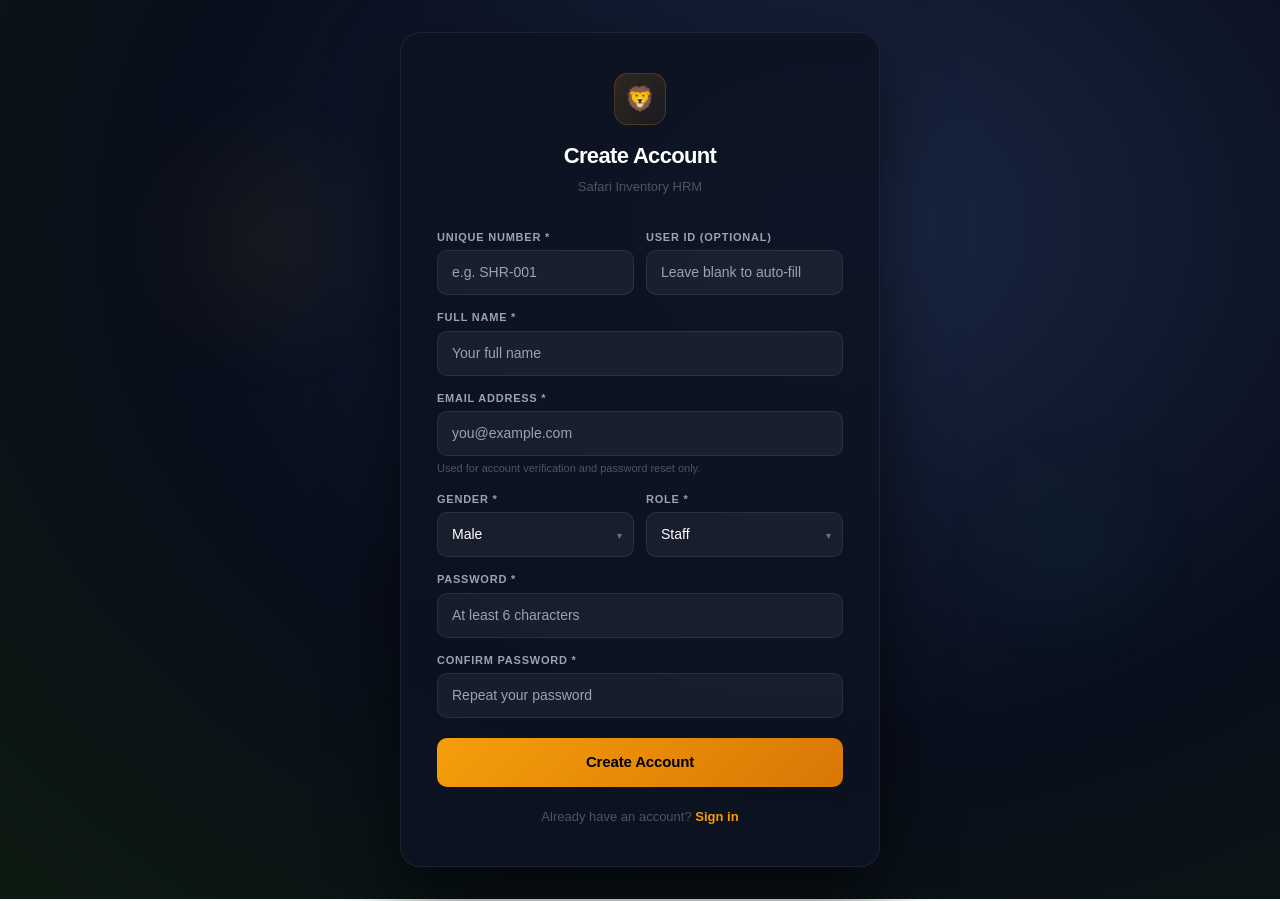
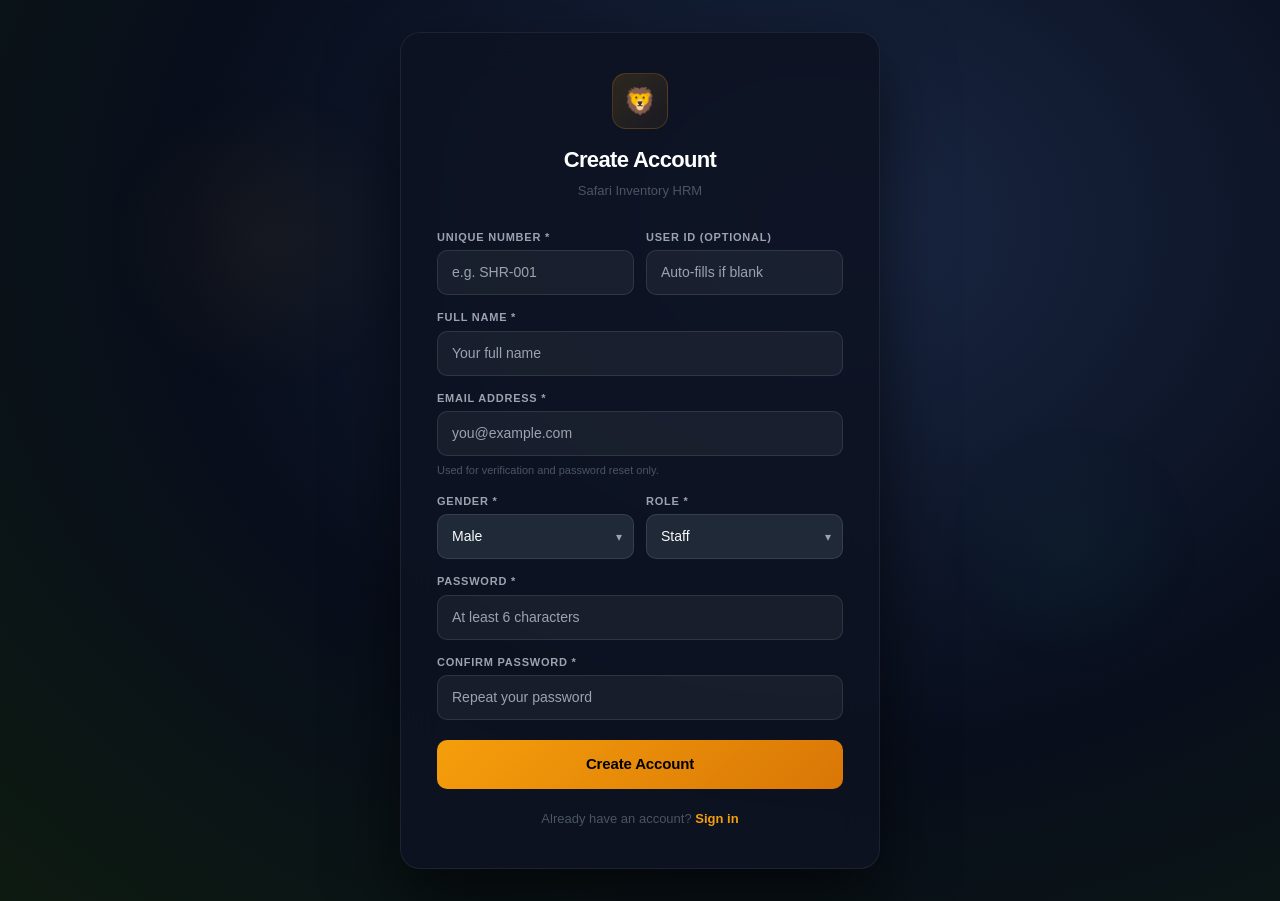
Before and after one commit to simplihan/Safari-Inventory-HRM, a React (Vite) app: page /register in a window 1280 px wide. Built offline with nearby package versions, Linux system fonts and the light colour scheme.

Commit message:
Update Register.jsx

```diff
--- a/src/components/Register.jsx
+++ b/src/components/Register.jsx
@@ -1,51 +1,166 @@
-import { useState } from 'react'
+import { useState, useRef, useCallback, memo } from 'react'
 import { useAuth } from '../contexts/AuthContext'
 import { Link, useNavigate } from 'react-router-dom'
 import toast from 'react-hot-toast'
 
-const ROLES = ['Staff', 'Manager', 'Admin']
+// ---------- Static helpers (no re‑creation) ----------
+const Label = ({ children }) => (
+  <label style={{
+    color: '#9CA3AF', fontSize: 11, fontWeight: 600, display: 'block',
+    marginBottom: 5, textTransform: 'uppercase', letterSpacing: '0.07em',
+  }}>{children}</label>
+)
 
-export default function Register() {
+const ROLES   = ['Staff', 'Manager', 'Admin']
+const GENDERS = ['Male', 'Female', 'Other']
+
+// ---------- Memoised Input for stability ----------
+const MemoInput = memo(({ label, type, name, placeholder, required, refObj, onBlur, error }) => (
+  <div>
+    <Label>{label} {required && '*'}</Label>
+    <input
+      type={type}
+      name={name}
+      placeholder={placeholder}
+      ref={refObj}
+      onBlur={onBlur}
+      defaultValue=""  // uncontrolled – no re‑render on keystroke
+      style={{
+        background: 'rgba(255,255,255,0.05)',
+        border: `1px solid ${error ? 'rgba(239,68,68,0.6)' : 'rgba(255,255,255,0.1)'}`,
+        borderRadius: 10,
+        padding: '11px 14px',
+        color: '#FFFFFF',
+        fontSize: 14,
+        outline: 'none',
+        width: '100%',
+        boxSizing: 'border-box',
+        transition: 'border-color .2s',
+        fontFamily: "'DM Sans', sans-serif",
+      }}
+    />
+    {error && <p style={{ color: '#EF4444', fontSize: 11, marginTop: 4 }}>{error}</p>}
+  </div>
+))
+
+// ---------- Memoised Select (uncontrolled + visible) ----------
+const MemoSelect = memo(({ label, name, options, refObj, onBlur }) => (
+  <div>
+    <Label>{label} *</Label>
+    <div style={{ position: 'relative' }}>
+      <select
+        name={name}
+        ref={refObj}
+        defaultValue={options[0]}
+        onBlur={onBlur}
+        style={{
+          background: '#1F2937',
+          border: '1px solid rgba(255,255,255,0.1)',
+          borderRadius: 10,
+          padding: '11px 14px',
+          color: '#F9FAFB',          // light text on dark bg
+          fontSize: 14,
+          outline: 'none',
+          width: '100%',
+          appearance: 'none',
+          cursor: 'pointer',
+        }}
+      >
+        {options.map(opt => (
+          <option key={opt} value={opt} style={{ background: '#1F2937', color: '#F9FAFB' }}>
+            {opt}
+          </option>
+        ))}
+      </select>
+      <span style={{
+        position: 'absolute', right: 12, top: '50%', transform: 'translateY(-50%)',
+        color: '#9CA3AF', pointerEvents: 'none', fontSize: 12
+      }}>▾</span>
+    </div>
+  </div>
+))
+
+// ---------- Main Component (memoised) ----------
+const Register = memo(function Register() {
   const { register } = useAuth()
   const navigate = useNavigate()
+  const [isLoading, setIsLoading] = useState(false)
 
-  const [form, setForm] = useState({
-    uniqueNumber: '',
-    fullName:     '',
-    email:        '',
-    password:     '',
-    confirmPassword: '',
-    gender:       'Male',
-    role:         'Staff',
-    customUserId: '',
-  })
-  const [isLoading, setIsLoading] = useState(false)
-  const [focused, setFocused]     = useState(null)
+  // Refs for all form fields (uncontrolled)
+  const uniqueNumberRef = useRef()
+  const customUserIdRef = useRef()
+  const fullNameRef = useRef()
+  const emailRef = useRef()
+  const genderRef = useRef()
+  const roleRef = useRef()
+  const passwordRef = useRef()
+  const confirmPasswordRef = useRef()
 
-  const set = (field) => (e) => setForm(prev => ({ ...prev, [field]: e.target.value }))
+  // Validation errors (only update state when needed, not on every keystroke)
+  const [errors, setErrors] = useState({})
 
-  async function handleSubmit(e) {
+  const validateField = useCallback((fieldName, value) => {
+    switch (fieldName) {
+      case 'password':
+        return value && value.length < 6 ? 'Password must be at least 6 characters' : ''
+      case 'confirmPassword':
+        if (value && value !== passwordRef.current?.value) return 'Passwords do not match'
+        return ''
+      case 'email':
+        if (value && !/\S+@\S+\.\S+/.test(value)) return 'Invalid email address'
+        return ''
+      default:
+        return ''
+    }
+  }, [])
+
+  const handleBlur = useCallback((fieldName, refObj) => () => {
+    const value = refObj.current?.value || ''
+    const error = validateField(fieldName, value)
+    setErrors(prev => ({ ...prev, [fieldName]: error }))
+  }, [validateField])
+
+  const handleSubmit = async (e) => {
     e.preventDefault()
-    if (form.password !== form.confirmPassword) {
-      toast.error('Passwords do not match')
+
+    // Gather all values from refs
+    const formValues = {
+      uniqueNumber: uniqueNumberRef.current?.value || '',
+      fullName: fullNameRef.current?.value || '',
+      email: emailRef.current?.value || '',
+      password: passwordRef.current?.value || '',
+      confirmPassword: confirmPasswordRef.current?.value || '',
+      gender: genderRef.current?.value || 'Male',
+      role: roleRef.current?.value || 'Staff',
+      customUserId: customUserIdRef.current?.value || '',
+    }
+
+    // Full validation on submit
+    const newErrors = {
+      uniqueNumber: formValues.uniqueNumber ? '' : 'Unique number is required',
+      fullName: formValues.fullName ? '' : 'Full name is required',
+      email: validateField('email', formValues.email),
+      password: validateField('password', formValues.password),
+      confirmPassword: validateField('confirmPassword', formValues.confirmPassword),
+    }
+    if (Object.values(newErrors).some(err => err)) {
+      setErrors(newErrors)
+      toast.error('Please correct the errors before submitting')
       return
     }
-    if (form.password.length < 6) {
-      toast.error('Password must be at least 6 characters')
-      return
-    }
+
     setIsLoading(true)
     try {
       await register({
-        uniqueNumber: form.uniqueNumber,
-        fullName:     form.fullName,
-        gender:       form.gender,
-        password:     form.password,
-        role:         form.role,
-        email:        form.email,
-        customUserId: form.customUserId || form.uniqueNumber,
+        uniqueNumber: formValues.uniqueNumber,
+        fullName: formValues.fullName,
+        gender: formValues.gender,
+        password: formValues.password,
+        role: formValues.role,
+        email: formValues.email,
+        customUserId: formValues.customUserId || formValues.uniqueNumber,
       })
-      toast.success('Account created! Please check your email to verify.')
+      toast.success('Account created! Check your email to verify.')
       navigate('/login')
     } catch (err) {
       toast.error(err.message)
@@ -54,236 +169,142 @@ export default function Register() {
     }
   }
 
-  const inputStyle = (field) => ({
-    background:  'rgba(255,255,255,0.05)',
-    border:      `1px solid ${focused === field ? 'rgba(245,158,11,0.5)' : 'rgba(255,255,255,0.08)'}`,
-    borderRadius: 10,
-    padding:     '11px 14px',
-    color:       '#FFFFFF',
-    fontSize:    14,
-    outline:     'none',
-    width:       '100%',
-    boxSizing:   'border-box',
-    transition:  'border-color .2s',
-    fontFamily:  "'DM Sans', sans-serif",
-  })
-
-  const selectStyle = (field) => ({
-    ...inputStyle(field),
-    appearance:     'none',
-    WebkitAppearance: 'none',
-    cursor:         'pointer',
-  })
-
-  const Label = ({ children }) => (
-    <label style={{
-      color: '#9CA3AF', fontSize: 11, fontWeight: 600, display: 'block',
-      marginBottom: 5, textTransform: 'uppercase', letterSpacing: '0.07em',
-    }}>
-      {children}
-    </label>
-  )
-
-  const Field = ({ id, children }) => (
-    <div style={{ display: 'flex', flexDirection: 'column', gap: 0 }}>{children}</div>
-  )
-
   return (
     <div style={{
-      minHeight:       '100vh',
-      display:         'flex',
-      alignItems:      'center',
-      justifyContent:  'center',
-      background:      'radial-gradient(ellipse at 65% 25%, #1a2744 0%, #080e1c 55%, #0d1a10 100%)',
-      fontFamily:      "'DM Sans', sans-serif",
-      padding:         '32px 20px',
+      minHeight: '100vh', display: 'flex', alignItems: 'center', justifyContent: 'center',
+      background: 'radial-gradient(ellipse at 65% 25%, #1a2744 0%, #080e1c 55%, #0d1a10 100%)',
+      fontFamily: "'DM Sans', sans-serif", padding: '32px 20px',
     }}>
-
-      {/* Decorative blobs */}
-      <div style={{ position: 'fixed', top: '10%', left: '8%', width: 320, height: 320,
-                    background: 'radial-gradient(circle, rgba(245,158,11,0.05) 0%, transparent 70%)',
-                    borderRadius: '50%', pointerEvents: 'none' }} />
-      <div style={{ position: 'fixed', bottom: '15%', right: '6%', width: 260, height: 260,
-                    background: 'radial-gradient(circle, rgba(16,185,129,0.04) 0%, transparent 70%)',
-                    borderRadius: '50%', pointerEvents: 'none' }} />
+      {/* decorative blobs (unchanged) */}
+      <div style={{ position:'fixed', top:'10%', left:'8%', width:320, height:320,
+                    background:'radial-gradient(circle, rgba(245,158,11,0.05) 0%, transparent 70%)',
+                    borderRadius:'50%', pointerEvents:'none' }} />
+      <div style={{ position:'fixed', bottom:'15%', right:'6%', width:260, height:260,
+                    background:'radial-gradient(circle, rgba(16,185,129,0.04) 0%, transparent 70%)',
+                    borderRadius:'50%', pointerEvents:'none' }} />
 
       <div style={{
-        background:       'rgba(13, 19, 33, 0.88)',
-        backdropFilter:   'blur(20px)',
-        WebkitBackdropFilter: 'blur(20px)',
-        border:           '1px solid rgba(255,255,255,0.07)',
-        borderRadius:     20,
-        padding:          '40px 36px',
-        width:            '100%',
-        maxWidth:         480,
-        boxShadow:        '0 30px 70px rgba(0,0,0,0.6)',
+        background: 'rgba(13, 19, 33, 0.88)', backdropFilter: 'blur(20px)',
+        WebkitBackdropFilter: 'blur(20px)', border: '1px solid rgba(255,255,255,0.07)',
+        borderRadius: 20, padding: '40px 36px', width: '100%', maxWidth: 480,
+        boxShadow: '0 30px 70px rgba(0,0,0,0.6)',
       }}>
-
-        {/* Brand */}
-        <div style={{ textAlign: 'center', marginBottom: 32 }}>
+        {/* Brand header */}
+        <div style={{ textAlign: 'center', marginBottom: 28 }}>
           <div style={{
-            width: 52, height: 52, borderRadius: 14,
-            background: 'linear-gradient(135deg, rgba(245,158,11,0.15), rgba(245,158,11,0.05))',
-            border: '1px solid rgba(245,158,11,0.2)',
-            display: 'flex', alignItems: 'center', justifyContent: 'center',
-            margin: '0 auto 14px', fontSize: 24,
+            width:56, height:56, borderRadius:14, margin:'0 auto 14px', fontSize:26,
+            background:'linear-gradient(135deg, rgba(245,158,11,0.15), rgba(245,158,11,0.05))',
+            border:'1px solid rgba(245,158,11,0.2)', display:'flex', alignItems:'center', justifyContent:'center',
           }}>🦁</div>
-          <h1 style={{
-            fontFamily: "'Sora', sans-serif", fontSize: 22, fontWeight: 700,
-            color: '#FFFFFF', margin: 0, letterSpacing: '-0.03em',
-          }}>Create Account</h1>
-          <p style={{ color: '#4B5563', fontSize: 13, marginTop: 5 }}>
-            Safari Inventory HRM
-          </p>
+          <h1 style={{ fontFamily:"'Sora', sans-serif", fontSize:22, fontWeight:700,
+                       color:'#FFFFFF', margin:0, letterSpacing:'-0.03em' }}>Create Account</h1>
+          <p style={{ color:'#4B5563', fontSize:13, marginTop:5 }}>Safari Inventory HRM</p>
         </div>
 
-        <form onSubmit={handleSubmit} style={{ display: 'flex', flexDirection: 'column', gap: 14 }}>
-
-          {/* Row: Unique Number + Custom User ID */}
-          <div style={{ display: 'grid', gridTemplateColumns: '1fr 1fr', gap: 12 }}>
-            <Field id="uniqueNumber">
-              <Label>Unique Number *</Label>
-              <input type="text" placeholder="e.g. SHR-001"
-                value={form.uniqueNumber} onChange={set('uniqueNumber')}
-                onFocus={() => setFocused('uniqueNumber')} onBlur={() => setFocused(null)}
-                style={inputStyle('uniqueNumber')} required />
-            </Field>
-            <Field id="customUserId">
-              <Label>User ID (optional)</Label>
-              <input type="text" placeholder="Leave blank to auto-fill"
-                value={form.customUserId} onChange={set('customUserId')}
-                onFocus={() => setFocused('customUserId')} onBlur={() => setFocused(null)}
-                style={inputStyle('customUserId')} />
-            </Field>
+        <form onSubmit={handleSubmit} style={{ display:'flex', flexDirection:'column', gap:14 }}>
+          {/* Row: Unique Number + User ID */}
+          <div style={{ display:'grid', gridTemplateColumns:'1fr 1fr', gap:12 }}>
+            <MemoInput
+              label="Unique Number" type="text" name="uniqueNumber"
+              placeholder="e.g. SHR-001" required
+              refObj={uniqueNumberRef}
+              onBlur={handleBlur('uniqueNumber', uniqueNumberRef)}
+              error={errors.uniqueNumber}
+            />
+            <MemoInput
+              label="User ID (optional)" type="text" name="customUserId"
+              placeholder="Auto-fills if blank"
+              refObj={customUserIdRef}
+              onBlur={handleBlur('customUserId', customUserIdRef)}
+              error={errors.customUserId}
+            />
           </div>
 
           {/* Full Name */}
-          <Field id="fullName">
-            <Label>Full Name *</Label>
-            <input type="text" placeholder="Your full name"
-              value={form.fullName} onChange={set('fullName')}
-              onFocus={() => setFocused('fullName')} onBlur={() => setFocused(null)}
-              style={inputStyle('fullName')} required />
-          </Field>
+          <MemoInput
+            label="Full Name" type="text" name="fullName"
+            placeholder="Your full name" required
+            refObj={fullNameRef}
+            onBlur={handleBlur('fullName', fullNameRef)}
+            error={errors.fullName}
+          />
 
-          {/* Email — for verification & password reset */}
-          <Field id="email">
-            <Label>Email Address *</Label>
-            <input type="email" placeholder="you@example.com"
-              value={form.email} onChange={set('email')}
-              onFocus={() => setFocused('email')} onBlur={() => setFocused(null)}
-              style={inputStyle('email')} required />
-            <p style={{ color: '#4B5563', fontSize: 11, marginTop: 4 }}>
-              Used for account verification and password reset only.
-            </p>
-          </Field>
+          {/* Email */}
+          <MemoInput
+            label="Email Address" type="email" name="email"
+            placeholder="you@example.com" required
+            refObj={emailRef}
+            onBlur={handleBlur('email', emailRef)}
+            error={errors.email}
+          />
+          <p style={{ color:'#4B5563', fontSize:11, marginTop:-8 }}>
+            Used for verification and password reset only.
+          </p>
 
-          {/* Row: Gender + Role */}
-          <div style={{ display: 'grid', gridTemplateColumns: '1fr 1fr', gap: 12 }}>
-            <Field id="gender">
-              <Label>Gender *</Label>
-              <div style={{ position: 'relative' }}>
-                <select value={form.gender} onChange={set('gender')}
-                  onFocus={() => setFocused('gender')} onBlur={() => setFocused(null)}
-                  style={selectStyle('gender')} required>
-                  <option value="Male">Male</option>
-                  <option value="Female">Female</option>
-                  <option value="Other">Other</option>
-                </select>
-                <span style={{ position: 'absolute', right: 12, top: '50%', transform: 'translateY(-50%)',
-                               color: '#6B7280', pointerEvents: 'none', fontSize: 10 }}>▾</span>
-              </div>
-            </Field>
-            <Field id="role">
-              <Label>Role *</Label>
-              <div style={{ position: 'relative' }}>
-                <select value={form.role} onChange={set('role')}
-                  onFocus={() => setFocused('role')} onBlur={() => setFocused(null)}
-                  style={selectStyle('role')} required>
-                  {ROLES.map(r => <option key={r} value={r}>{r}</option>)}
-                </select>
-                <span style={{ position: 'absolute', right: 12, top: '50%', transform: 'translateY(-50%)',
-                               color: '#6B7280', pointerEvents: 'none', fontSize: 10 }}>▾</span>
-              </div>
-            </Field>
+          {/* Gender + Role (Dropdowns) */}
+          <div style={{ display:'grid', gridTemplateColumns:'1fr 1fr', gap:12 }}>
+            <MemoSelect label="Gender" name="gender" options={GENDERS} refObj={genderRef} />
+            <MemoSelect label="Role" name="role" options={ROLES} refObj={roleRef} />
           </div>
 
           {/* Password */}
-          <Field id="password">
-            <Label>Password *</Label>
-            <input type="password" placeholder="At least 6 characters"
-              value={form.password} onChange={set('password')}
-              onFocus={() => setFocused('password')} onBlur={() => setFocused(null)}
-              style={inputStyle('password')} required minLength={6} />
-          </Field>
+          <MemoInput
+            label="Password" type="password" name="password"
+            placeholder="At least 6 characters" required
+            refObj={passwordRef}
+            onBlur={handleBlur('password', passwordRef)}
+            error={errors.password}
+          />
 
           {/* Confirm Password */}
-          <Field id="confirmPassword">
-            <Label>Confirm Password *</Label>
-            <input type="password" placeholder="Repeat your password"
-              value={form.confirmPassword} onChange={set('confirmPassword')}
-              onFocus={() => setFocused('confirmPassword')} onBlur={() => setFocused(null)}
-              style={{
-                ...inputStyle('confirmPassword'),
-                borderColor: form.confirmPassword && form.confirmPassword !== form.password
-                  ? 'rgba(239,68,68,0.5)'
-                  : focused === 'confirmPassword'
-                  ? 'rgba(245,158,11,0.5)'
-                  : 'rgba(255,255,255,0.08)',
-              }}
-              required />
-            {form.confirmPassword && form.confirmPassword !== form.password && (
-              <p style={{ color: '#EF4444', fontSize: 11, marginTop: 4 }}>Passwords do not match</p>
-            )}
-          </Field>
+          <MemoInput
+            label="Confirm Password" type="password" name="confirmPassword"
+            placeholder="Repeat your password" required
+            refObj={confirmPasswordRef}
+            onBlur={handleBlur('confirmPassword', confirmPasswordRef)}
+            error={errors.confirmPassword}
+          />
 
-          {/* Submit */}
-          <button
-            type="submit"
-            disabled={isLoading}
-            style={{
-              background:   isLoading ? 'rgba(245,158,11,0.35)' : 'linear-gradient(135deg, #F59E0B, #D97706)',
-              color:        isLoading ? 'rgba(0,0,0,0.4)' : '#000',
-              fontWeight:   700,
-              fontSize:     15,
-              padding:      '13px',
-              borderRadius: 10,
-              border:       'none',
-              cursor:       isLoading ? 'not-allowed' : 'pointer',
-              marginTop:    6,
-              width:        '100%',
-              fontFamily:   "'Sora', sans-serif",
-              letterSpacing: '-0.01em',
-              transition:   'all .2s',
-              display:      'flex',
-              alignItems:   'center',
-              justifyContent: 'center',
-              gap:          8,
-            }}
-          >
+          {/* Submit Button */}
+          <button type="submit" disabled={isLoading} style={{
+            background: isLoading ? 'rgba(245,158,11,0.35)' : 'linear-gradient(135deg, #F59E0B, #D97706)',
+            color: isLoading ? 'rgba(0,0,0,0.4)' : '#000',
+            fontWeight: 700, fontSize: 15, padding: '13px',
+            borderRadius: 10, border: 'none',
+            cursor: isLoading ? 'not-allowed' : 'pointer',
+            marginTop: 6, width: '100%',
+            fontFamily: "'Sora', sans-serif", letterSpacing: '-0.01em',
+            display: 'flex', alignItems: 'center', justifyContent: 'center', gap: 8,
+          }}>
             {isLoading ? (
               <>
-                <span style={{
-                  width: 14, height: 14,
-                  border: '2px solid rgba(0,0,0,0.3)', borderTopColor: '#000',
-                  borderRadius: '50%', display: 'inline-block',
-                  animation: 'spin .7s linear infinite',
-                }} />
+                <span style={{ width:14, height:14, border:'2px solid rgba(0,0,0,0.3)',
+                               borderTopColor:'#000', borderRadius:'50%', display:'inline-block',
+                               animation:'spin .7s linear infinite' }} />
                 Creating account…
               </>
             ) : 'Create Account'}
           </button>
         </form>
 
-        <p style={{ textAlign: 'center', marginTop: 20, color: '#4B5563', fontSize: 13 }}>
+        <p style={{ textAlign:'center', marginTop:20, color:'#4B5563', fontSize:13 }}>
           Already have an account?{' '}
-          <Link to="/login" style={{ color: '#F59E0B', textDecoration: 'none', fontWeight: 600 }}>
+          <Link to="/login" style={{ color:'#F59E0B', textDecoration:'none', fontWeight:600 }}>
             Sign in
           </Link>
         </p>
       </div>
 
-      <style>{`@keyframes spin { to { transform: rotate(360deg) } }`}</style>
+      <style>{`
+        @keyframes spin { to { transform: rotate(360deg) } }
+        /* Force all select options to have high contrast */
+        select, select option {
+          background-color: #1F2937 !important;
+          color: #F9FAFB !important;
+        }
+      `}</style>
     </div>
   )
-}
+})
+
+export default Register
```
